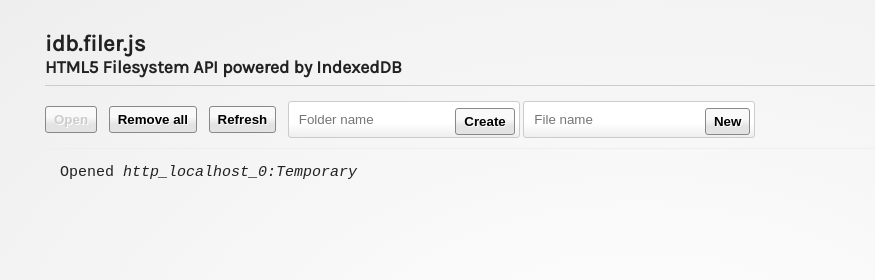
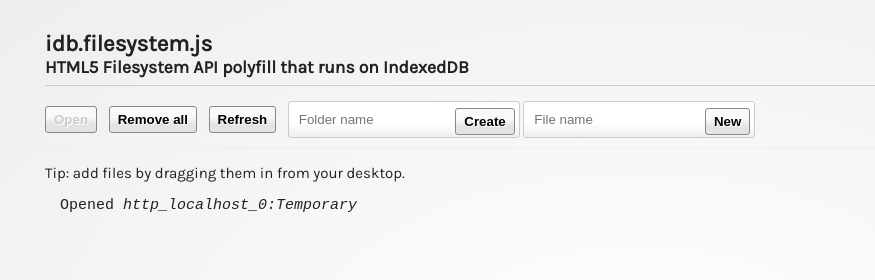
Before and after one commit to ebidel/idb.filesystem.js, a plain HTML site: page demos/basic/index.html in a window 1280 px wide. Shown: the top 280 px of the page, 0-875 px from the left. Drawn offline with Linux system fonts and the light colour scheme.

Commit message:
Lib rename

```diff
--- a/demos/basic/index.html
+++ b/demos/basic/index.html
@@ -20,19 +20,19 @@
 <head>
 <meta charset="utf-8" />
 <meta http-equiv="X-UA-Compatible" content="chrome=1" />
-<title>idb.filer.js Sample App</title>
+<title>idb.filesystem.js Sample App</title>
 <link rel="stylesheet" href="http://fonts.googleapis.com/css?family=Karla" type="text/css" />
 <link rel="stylesheet" href="css/app.css" type="text/css" />
 <link rel="shortcut icon" href="images/icons/favicon.png" />
 </head>
 <body>
 
-<a href="https://github.com/ebidel/idb.filer.js" target="_blank"><img style="position: absolute; top: 0; right: 0; border: 0;" src="https://a248.e.akamai.net/assets.github.com/img/7afbc8b248c68eb468279e8c17986ad46549fb71/687474703a2f2f73332e616d617a6f6e6177732e636f6d2f6769746875622f726962626f6e732f666f726b6d655f72696768745f6461726b626c75655f3132313632312e706e67" alt="Fork me on GitHub"></a>
+<a href="https://github.com/ebidel/idb.filesystem.js" target="_blank"><img style="position: absolute; top: 0; right: 0; border: 0;" src="https://a248.e.akamai.net/assets.github.com/img/7afbc8b248c68eb468279e8c17986ad46549fb71/687474703a2f2f73332e616d617a6f6e6177732e636f6d2f6769746875622f726962626f6e732f666f726b6d655f72696768745f6461726b626c75655f3132313632312e706e67" alt="Fork me on GitHub"></a>
 
 <header>
   <hgroup>
-    <h2><a href="https://github.com/ebidel/idb.filer.js" target="_blank">idb.filer.js</a></h2>
-    <h3><a href="http://dev.w3.org/2009/dap/file-system/file-dir-sys.html" target="_blank">HTML5 Filesystem API</a> powered by <a href="https://developer.mozilla.org/en/IndexedDB" target="_blank">IndexedDB</a></h3>
+    <h2><a href="https://github.com/ebidel/idb.filesystem.js" target="_blank">idb.filesystem.js</a></h2>
+    <h3><a href="http://dev.w3.org/2009/dap/file-system/file-dir-sys.html" target="_blank">HTML5 Filesystem API</a> polyfill that runs on <a href="https://developer.mozilla.org/en/IndexedDB" target="_blank">IndexedDB</a></h3>
   </hgroup>
   <button id="openFSButton" onclick="openFS();">Open</button>
   <button onclick="clearFS();">Remove all</button>
@@ -44,6 +44,7 @@
     <input type="text" placeholder="File name"><button onclick="create(this.previousSibling);" class="inner">New</button>
   </span>
 </header>
+<p>Tip: add files by dragging them in from your desktop.</p>
 <div class="panel">
   <section>
     <div id="entries"></div>
@@ -58,7 +59,7 @@
 <section id="preview">
 </section>
 
-<script src="../../src/idb.filer.js" defer></script>
+<script src="../../src/idb.filesystem.js" defer></script>
 <script src="js/logger.js" defer></script>
 <script src="js/dnd.js" defer></script>
 <script src="js/app.js"defer></script>
```
Also changed, not shown: demos/playground/index.html (+1 -1 lines), tests/index.html (+1 -1 lines), README.md, src/idb.filesystem.js (renamed from src/idb.filer.js), src/idb.filesystem.min.js (renamed from src/idb.filer.min.js).
